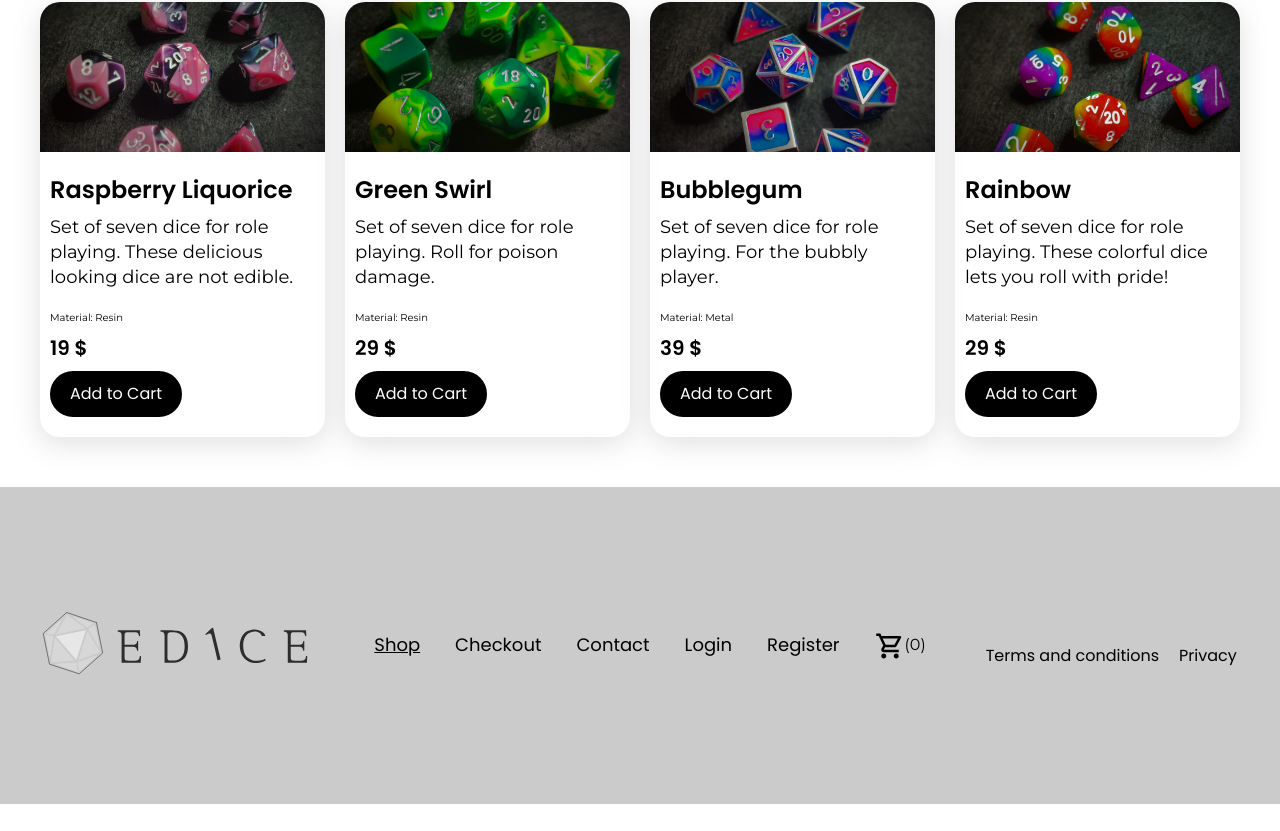
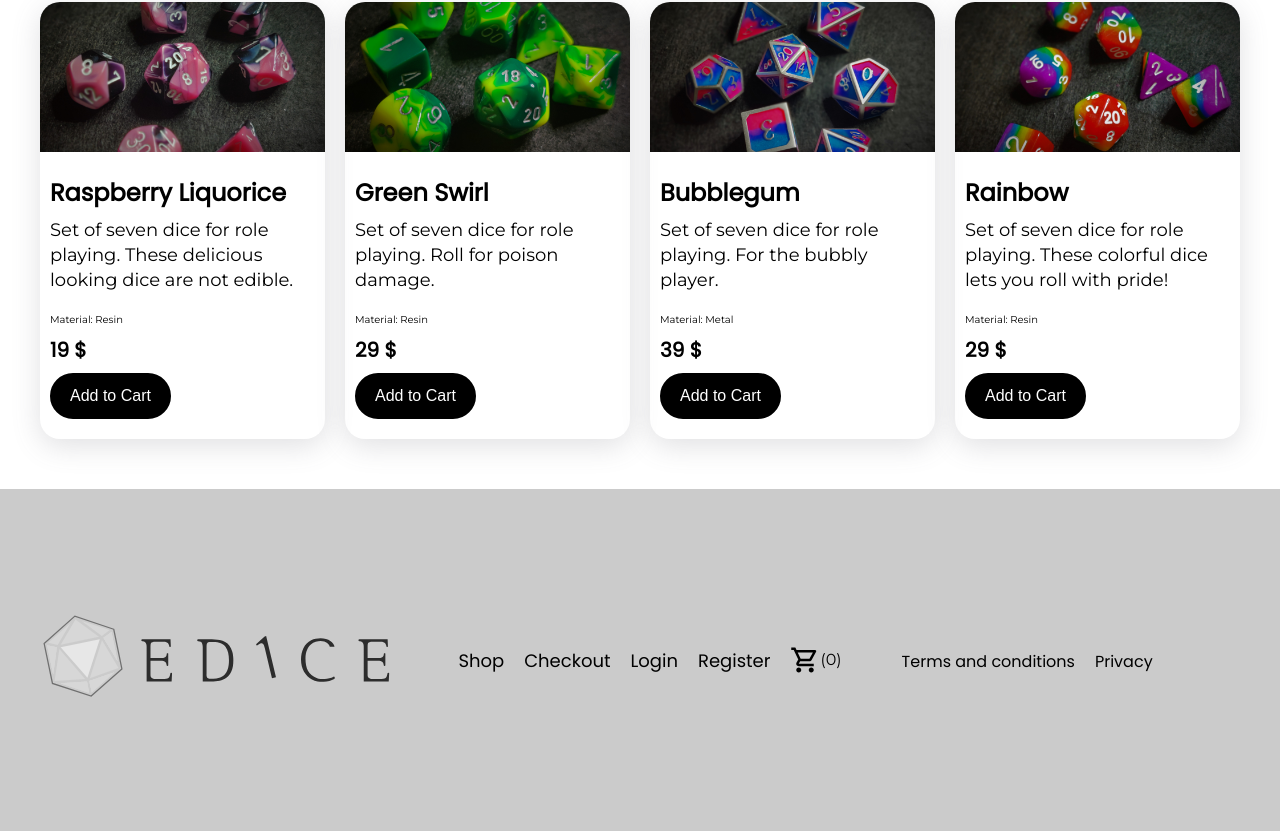
Before and after one commit to kajberg84/Edice-front, a Next.js app: page / in a window 1280 px wide. Shown: the part 420-1251 px from the top of the page. Before the commit the page ends 1224 px from the top, so only its background shows below. Built offline with nearby package versions, Linux system fonts and the light colour scheme.

Commit message:
Jobbat på med footern

```diff
--- a/src/components/general/footer/Footer.jsx
+++ b/src/components/general/footer/Footer.jsx
@@ -2,16 +2,19 @@
 import Link from 'next/link';
 
 // components
-import { Navbar } from '../navbar/Navbar';
+import { FooterNavbar } from './footerNavbar/FooterNavbar';
 import { ActiveLink } from '../../../utils/ActiveLink';
+import { FooterExtraLinks } from './footerExtraLinks/FooterExtraLinks';
 
 // helpers
 import { RoutingPath } from '../../../helpers/RoutingPath';
+import { FooterNavItems, FooterExtraLinksItems } from './FooterItems';
 
 // styles
 import styles from './Footer.module.scss';
 
 export const Footer = () => {
+  console.log("Footernav items:", FooterNavItems);
   return (
     <footer className={styles.footer_container}>
       <div className={styles.footer_wrapper}>
@@ -22,19 +25,8 @@ export const Footer = () => {
             </a>
           </Link>
         </div>
-        <Navbar navPosition="Bottom" isFooter="true" />
-        <nav className={styles.footer_nav}>
-          <ActiveLink
-            linkUrl={RoutingPath.Terms}
-            linkText="Terms and conditions"
-            small="true"
-          />
-          <ActiveLink
-            linkUrl={RoutingPath.Privacy}
-            linkText="Privacy"
-            small="true"
-          />
-        </nav>
+        <FooterNavbar navPosition="Bottom" navItems={FooterNavItems.guest} />
+        <FooterExtraLinks links={FooterExtraLinksItems} />
       </div>
     </footer>
   );
--- /dev/null
+++ b/src/components/general/footer/FooterItems.js
@@ -0,0 +1,73 @@
+import { RoutingPath } from '../../../helpers/RoutingPath';
+
+const FooterNavItems = {
+  guest: [
+    {
+      name: 'Shop',
+      link: RoutingPath.Shop,
+    },
+    {
+      name: 'Checkout',
+      link: RoutingPath.Checkout,
+    },
+    {
+      name: 'Login',
+      link: RoutingPath.Login,
+    },
+    {
+      name: 'Register',
+      link: RoutingPath.Register,
+    },
+  ],
+  user: [
+    {
+      name: 'Shop',
+      link: RoutingPath.Shop,
+    },
+    {
+      name: 'Checkout',
+      link: RoutingPath.Checkout,
+    },
+    {
+      name: 'Account',
+      link: RoutingPath.Account,
+    },
+    {
+      name: 'Contact',
+      link: RoutingPath.Contact,
+    },
+  ],
+  admin: [
+    {
+      name: 'Products',
+      link: RoutingPath.Shop,
+    },
+    {
+      name: 'Users',
+      link: RoutingPath.Checkout,
+    },
+    {
+      name: 'Account',
+      link: RoutingPath.Account,
+    },
+    {
+      name: 'Sign Out',
+      link: RoutingPath.Account,
+    },
+  ],
+};
+
+const FooterExtraLinksItems = [
+  {
+    title: 'Terms and conditions',
+    link: RoutingPath.Terms,
+    id: 1,
+  },
+  {
+    title: 'Privacy',
+    link: RoutingPath.Privacy,
+    id: 2,
+  },
+];
+
+export { FooterNavItems, FooterExtraLinksItems };
--- /dev/null
+++ b/src/components/general/footer/footerExtraLinks/FooterExtraLinks.jsx
@@ -0,0 +1,25 @@
+import React from 'react';
+import Link from 'next/link';
+
+// imports
+import { ActiveLink } from '../../../../utils/ActiveLink';
+
+// styles
+import styles from './FooterExtraLinks.module.scss';
+
+export const FooterExtraLinks = ({ links }) => {
+  return (
+    <nav className={styles.nav}>
+      {links.map((item) => {
+        return (
+          <ActiveLink
+            key={item.id}
+            linkUrl={item.link}
+            linkText={item.title}
+            small="true"
+          />
+        );
+      })}
+    </nav>
+  );
+};
--- /dev/null
+++ b/src/components/general/footer/footerExtraLinks/FooterExtraLinks.module.scss
@@ -0,0 +1,8 @@
+@import '../../../../styles/variabels.scss';
+
+.nav {
+  @media (min-width: $breakpoint-l) {
+    display: flex;
+    margin-top: 40px;
+  }
+}
--- /dev/null
+++ b/src/components/general/footer/footerNavbar/FooterNavbar.jsx
@@ -0,0 +1,118 @@
+// imports
+import React from 'react';
+import { useRouter } from 'next/router';
+
+// context
+import { UserContext } from '../../../../context/UserContext';
+import { CartContext } from '../../../../context/CartContext';
+
+// components
+import { Modal } from '../../../../utils/modal/Modal';
+import { Cart } from '../../cart/Cart';
+import { ActiveLink } from '../../../../utils/ActiveLink';
+import { OnClickButton } from '../../buttons';
+import { FooterExtraLinksItems } from '../FooterItems';
+
+// helpers
+import { RoutingPath } from '../../../../helpers/RoutingPath';
+
+// Styles
+import styles from './FooterNavbar.module.scss';
+import { FooterNavbarItems } from './FooterNavbarItems';
+
+export const FooterNavbar = ({ navPosition, navItems }) => {
+  const router = useRouter();
+
+  // Context
+  const { user, setUser } = React.useContext(UserContext);
+  const { cart } = React.useContext(CartContext);
+
+  // State
+  const [navPositionClicked, setNavPositionClicked] = React.useState('');
+  const [modalVisible, setModalvisible] = React.useState(false);
+  const [itemsInCart, setItemsInCart] = React.useState(
+    cart.map((item) => item.quantity)
+  );
+
+  React.useEffect(() => {
+    setItemsInCart(cart.map((item) => item.quantity));
+  }, [cart]);
+
+  //Shopping cart modal
+  const showModal = () => {
+    setModalvisible(!modalVisible);
+    setNavPositionClicked(navPosition);
+  };
+
+  // Checkoutbutton in shopping cart modal
+  const handleToCheckout = () => {
+    router.push(RoutingPath.Checkout);
+    setModalvisible(false);
+  };
+
+  // Render footer nav items
+  const renderFooterNavigation = () => {
+    return navItems.map((item) => {
+      return (
+        <>
+          <ActiveLink key={item.id} linkUrl={item.link} linkText={item.name} />
+        </>
+      );
+    });
+  };
+
+  return (
+    <>
+      <nav className={styles.nav}>
+        {/* <div className={styles.nav_items}>{renderFooterNavigation()}</div> */}
+        <FooterNavbarItems items={navItems} />
+
+        <div className={styles.nav_icon_wrapper} onClick={showModal}>
+          <button className={styles.nav_button}>
+            {cart.length <= 0 ? (
+              <img
+                className={styles.cart_icon}
+                src="/icons/shopping_cart_icon.svg"
+                alt="Icon for the cart"
+              />
+            ) : (
+              <img
+                className={styles.cart_icon}
+                src="/icons/shopping_cart_plus.svg"
+                alt="Icon for the cart"
+              />
+            )}
+          </button>
+          <p>
+            (
+            {itemsInCart.length > 0
+              ? itemsInCart.reduce((total, price) => total + price)
+              : '0'}
+            )
+          </p>
+        </div>
+        {modalVisible && (
+          <Modal
+            passedPosition={navPositionClicked}
+            title="Shopping cart"
+            content={<Cart />}
+            actions={
+              <div>
+                <OnClickButton
+                  onClickHandler={() => setModalvisible(false)}
+                  text="close"
+                  type="primary"
+                />
+                <OnClickButton
+                  onClickHandler={() => handleToCheckout()}
+                  text="to Checkout"
+                  type="primary"
+                />
+              </div>
+            }
+          />
+        )}
+      </nav>
+    </>
+  );
+};
--- /dev/null
+++ b/src/components/general/footer/footerNavbar/FooterNavbar.module.scss
@@ -0,0 +1,44 @@
+@import '../../../../styles/variabels.scss';
+
+.nav {
+  // align-items: center;
+
+  &_items {
+    display: block;
+  }
+  @media (min-width: $breakpoint-l) {
+    display: flex;
+    align-items: center;
+  }
+
+  &_icon_wrapper {
+    display: flex;
+    cursor: pointer;
+  }
+}
+
+.cart_icon {
+  width: 30px;
+}
+
+.nav_button {
+  display: flex;
+  justify-content: center;
+  align-items: center;
+  outline: none;
+  border: none;
+  background-color: transparent;
+  color: $color-black;
+  border-radius: 50px;
+  cursor: pointer;
+  margin-left: 20px;
+  font-size: $p-normal;
+  transition: 0.5s;
+  font-family: 'Poppins', sans-serif;
+
+  &:hover {
+    color: $color-grey;
+    text-decoration: underline;
+    transition: 0.5s;
+  }
+}
--- /dev/null
+++ b/src/components/general/footer/footerNavbar/FooterNavbarItems.jsx
@@ -0,0 +1,18 @@
+// imports
+import React from 'react';
+
+import { ActiveLink } from '../../../../utils/ActiveLink';
+
+export const FooterNavbarItems = ({ items }) => {
+  const renderFooterNavigation = () => {
+    return items.map((item) => {
+      return (
+        <>
+          {/* <p key={item.id}>{item.name}</p> */}
+          <ActiveLink key={item.id} linkUrl={item.link} linkText={item.name} />
+        </>
+      );
+    });
+  };
+  return <div>{renderFooterNavigation()}</div>;
+};
--- a/src/styles/globals.scss
+++ b/src/styles/globals.scss
@@ -1,6 +1,6 @@
 /* Imports */
 
-@import './normalize.scss';
+// @import './normalize.scss';
 @import './variabels.scss';
 @import './fonts.scss';
 @import './buttons.scss';
@@ -34,8 +34,7 @@ input + input {
   margin-top: 10px;
 }
 
-
-
+// Styling för active link och nav-item är skev som fan
 .activeLink {
   text-decoration: underline;
   font-size: 1.8rem;
@@ -59,12 +58,18 @@ input + input {
     text-decoration: underline;
     transition: 0.5s;
   }
+
+  @media (max-width: $breakpoint-l) {
+    display: flex;
+  }
 }
 
 .smallText {
   font-size: 1.6rem;
 }
 
+// Active link styling slut
+
 .menu-icon {
   height: 40px;
   width: 40px;
--- a/src/utils/ActiveLink.jsx
+++ b/src/utils/ActiveLink.jsx
@@ -1,19 +1,23 @@
+// imports
+import React from 'react';
+
 import Link from 'next/link';
 import { useRouter } from 'next/router';
 
 export const ActiveLink = ({ linkUrl, linkText, small }) => {
   const router = useRouter();
-  let link = '';
-  if (linkUrl === '/') {
-    link = linkUrl;
-  } else {
-    link = `/${linkUrl}`;
-  }
+  const [link, setLink] = React.useState('');
+
+  React.useEffect(() => {
+    if (linkUrl === '/') {
+      setLink(linkUrl);
+    } else {
+      setLink(`/${linkUrl}`);
+    }
+  }, [router, linkUrl]);
+
   return (
     <Link href={linkUrl}>
-      {/* <a className={router.pathname == link ? 'activeLink' : 'nav_item'}>
-        {linkText}
-      </a> */}
       <a
         className={`${router.pathname == link ? 'activeLink' : 'nav_item'} ${
           small === 'true' ? 'smallText' : ''
```
